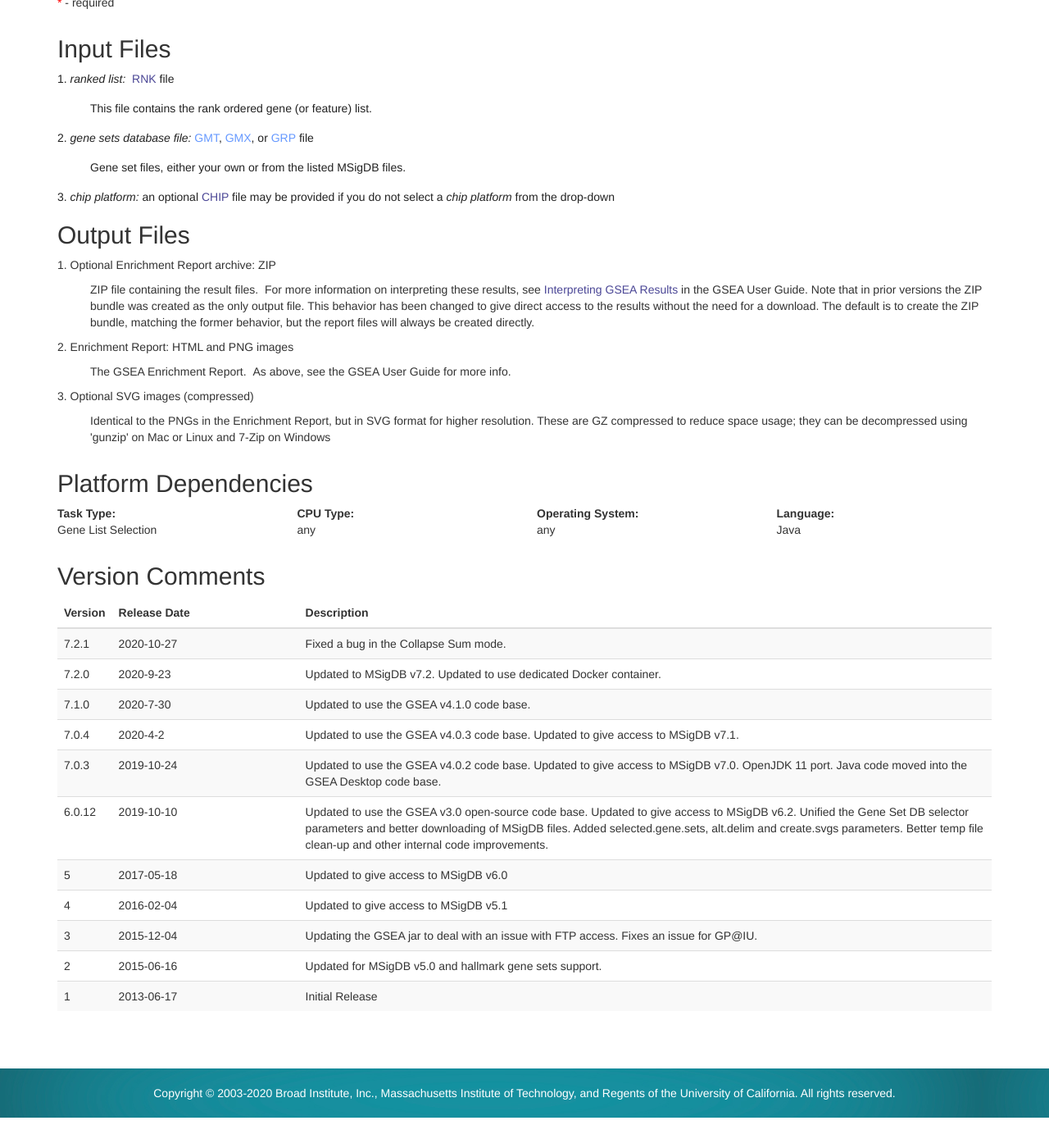
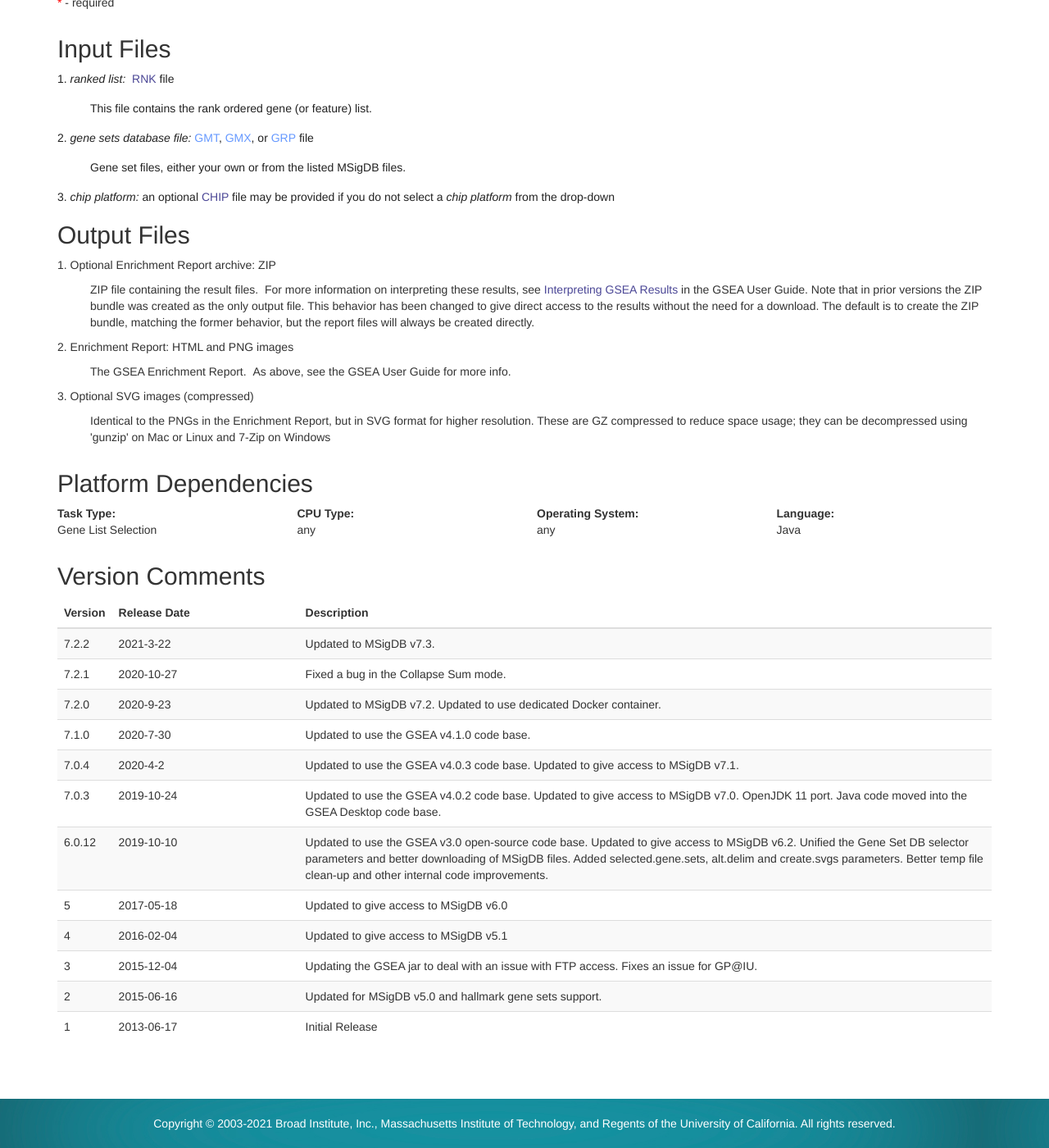
Before and after one commit to GSEA-MSigDB/gseapreranked-gpmodule, a Jekyll site: the page docs/v7/index.html, which Jekyll copies as it is, in a window 1280 px wide and 1400 px high, scrolled down 3138 px. Shown: the whole window at 82% size. Built offline with Jekyll 4.4.1, drawn with Linux system fonts in a browser that asks for light colours; before the commit the page ends 4501 px from its top, so only the background shows below that.

Commit message:
Updated for MSigDB v7.3

```diff
--- a/docs/v7/index.html
+++ b/docs/v7/index.html
@@ -283,6 +283,11 @@
 				</thead>
 				<tbody>
                         <tr>
+                            <td>7.2.2</td>
+                            <td>2021-3-22</td>
+                            <td>Updated to MSigDB v7.3.</td>
+                        </tr>
+                        <tr>
                             <td>7.2.1</td>
                             <td>2020-10-27</td>
                             <td>Fixed a bug in the Collapse Sum mode.</td>
@@ -345,7 +350,7 @@
 
 
 	<footer class="container fluid gp-footer">
-    <div class="fluid text-center">Copyright © 2003-2020 Broad Institute, Inc., Massachusetts Institute of Technology, and Regents of the University of California.  All rights reserved.</div>
+    <div class="fluid text-center">Copyright © 2003-2021 Broad Institute, Inc., Massachusetts Institute of Technology, and Regents of the University of California.  All rights reserved.</div>
 </footer>
 
 </body></html>
```
Also changed, not shown: docs/v7/test.md (+6 -1 lines), 2 other files.
